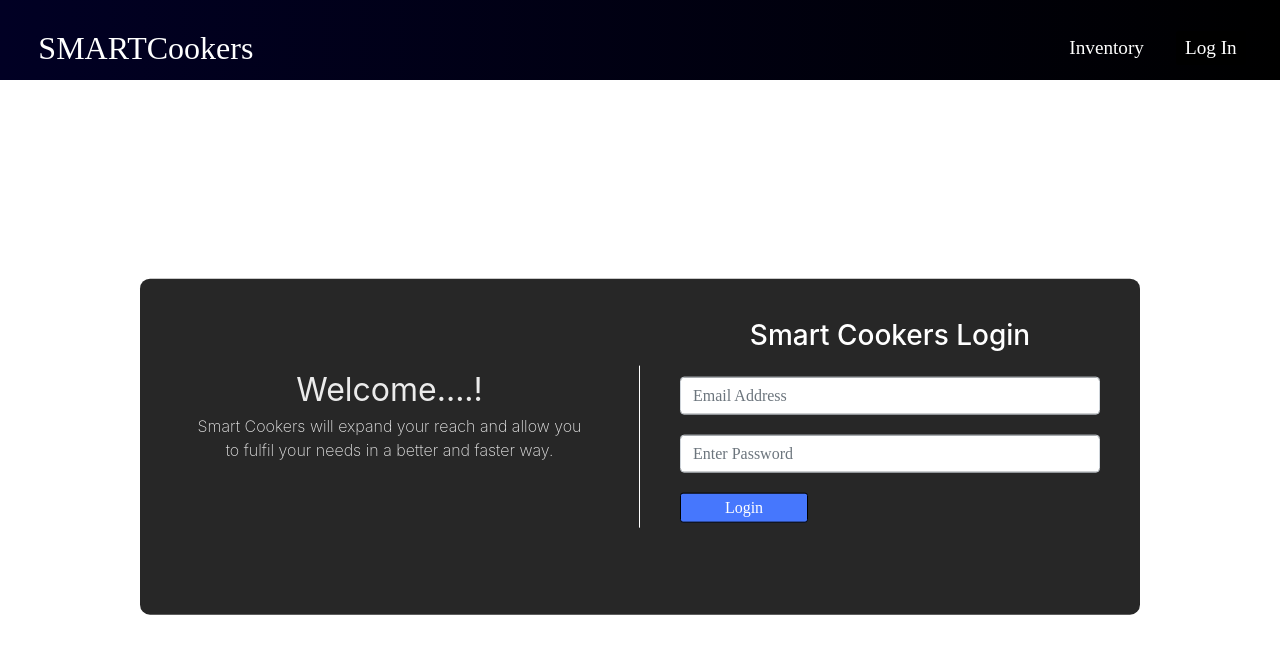
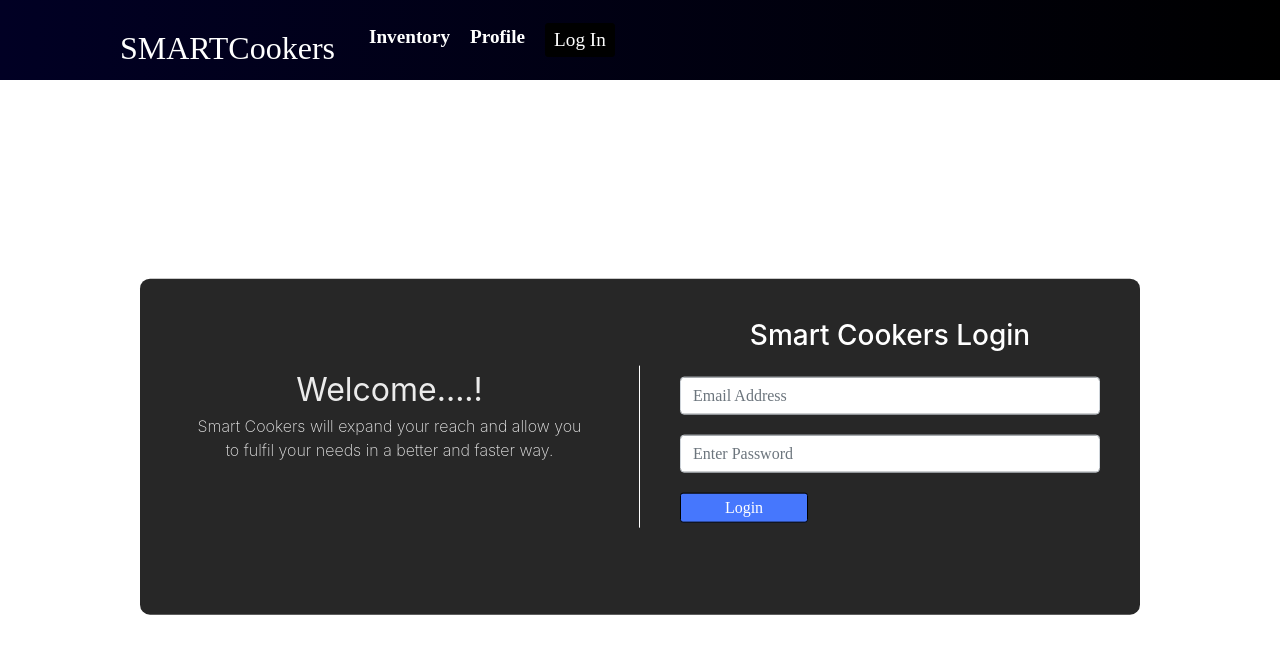
Before and after one commit to ISithmini/smart-cookers-frontend, a React (Vite) app: page /login in a window 1280 px wide. Shown: the top 654 px of the page. Built offline with nearby package versions, Linux system fonts and the light colour scheme; a web font is replaced by a local one.

Commit message:
authcontext provider modified

```diff
--- a/src/App.tsx
+++ b/src/App.tsx
@@ -22,6 +22,7 @@ const App: React.FunctionComponent<IAppProps> = () => {
 
   return (
     <div className="App">
+      <AuthContextProvider>
       <BrowserRouter>
           <NavBar />
           <Routes >
@@ -35,6 +36,7 @@ const App: React.FunctionComponent<IAppProps> = () => {
             <Route path='/view-products/id=:id' element={<OneProductDisplay/>} />
           </Routes>
       </BrowserRouter>
+      </AuthContextProvider>
 
     </div>
   )
--- a/src/Components/NavBarComponent/NavBar.css
+++ b/src/Components/NavBarComponent/NavBar.css
@@ -2,21 +2,21 @@
   background: linear-gradient(90deg, rgb(1, 0, 36) 0%, rgb(0, 0, 0) 100%);
   height: 80px;
   display: flex;
-  justify-content: center;
   align-items: center;
-  font-size: 1.2rem;
-  position: sticky;
+  /* position: fixed !important; */
   top: 0;
+  left: 0;
   z-index: 999;
+  transition: 0.2s;
   font-family: "Montserrat-Regular";
 }
 
 .navbar-container {
   display: flex;
-  justify-content: center;
   align-items: center;
   height: 80px;
   max-width: 1500px;
+
 }
 
 .navbar-title{
@@ -31,123 +31,129 @@
 
 }
 
-
-.nav-menu {
-  display: grid;
-  grid-template-columns: repeat(4, auto);
-  grid-gap: 10px;
-  list-style: none;
-  text-align: center;
-  width: 60vw;
-  justify-content: end;
-  margin-right: 2rem;
-}
-
-.nav-item {
-  height: 80px;
-}
-
-.nav-links {
+.menu-icon {
+  margin-left: 200px ;
   color: #fff;
-  display: flex;
-  align-items: center;
-  text-decoration: none;
-  padding: 0.5rem 1rem;
-  height: 100%;
-}
-
-.nav-links:hover {
-  border-bottom: 4px solid #fff;
-  transition: all 0.2s ease-out;
-}
-
-
-.nav-links-mobile {
+  font-size: 1.2em;
   display: none;
 }
 
-.menu-icon {
-  display: none;
+.nav-menu {
+  color: #242424;
+  display: flex;
+  width: max-content;
+  float: right;
+  align-items: center;
+  justify-content: space-between;
+  transition: 0.3s;
 }
 
-@media screen and (max-width: 960px) {
-  .NavbarItems {
-    position: relative;
+.nav-menu ul {
+  padding-left: 0;
+}
+
+.nav-menu-icon-sec {
+  display: flex;
+  justify-content: center;
+}
+
+.menu-button-section {
+  margin-left: 0px;
+  display: flex;
+}
+
+.menu-item {
+  display: inline;
+  padding-left: 10px;
+  padding-right: 10px;
+  font-size: 1.2em;
+}
+
+.nav-menu-link {
+  color: rgb(255, 255, 255);
+  font-weight: 600;
+  text-decoration: none;
+  transition: 0.3s;
+}
+
+.nav-menu-link:hover {
+  padding-bottom: 5px;
+  text-decoration: none;
+  color: rgb(212, 212, 212);
+  border-bottom: solid 2px rgb(212, 212, 212);
+}
+
+.nav-menu-links.active {
+  color: #fff;
+  border-bottom: solid 2px rgb(255, 255, 255);
+}
+
+.nav-menu-link.notification-badge {
+  display: flex;
+}
+
+@media only screen and (max-width: 1300px) {
+  .navbar-container {
+    padding-left: 80px;
+    padding-right: 80px;
+  }
+}
+
+@media only screen and (max-width: 1400px) {
+  .navbar-container {
+    padding-left: 100px;
+    padding-right: 100px;
+  }
+}
+
+@media only screen and (max-width: 991px) {
+  .navbar-container {
+    padding-left: 15px;
+    padding-right: 15px;
+  }
+
+  .menu-icon {
+    display: block;
   }
 
   .nav-menu {
+    position: absolute;
     display: flex;
-    flex-direction: column;
-    width: 100%;
-    height: 90vh;
-    position: absolute;
+    align-items: center;
+    justify-content: space-around;
+    left: -100vw;
+    width: 100vw;
+    height: calc(100vh - 80px);
     top: 80px;
-    left: -100%;
-    opacity: 1;
-    transition: all 0.5s ease;
+    background-color: rgb(1, 0, 36);
+  }
+
+  .menu-button-section {
+    margin-left: 0px;
+    display: block;
+    padding: 30px;
+    padding-left: 25px !important;
+    box-sizing: border-box;
+    border-radius: 10px;
   }
 
   .nav-menu.active {
-    background: #000622;
     left: 0;
-    opacity: 1;
-    transition: all 0.5s ease;
-    z-index: 1;
   }
 
-  .nav-links {
+  .menu-item {
+    display: block;
+    position: relative;
+    width: 100%;
+    margin-left: auto;
+    margin-right: auto;
+    padding-bottom: 5px;
+    margin-bottom: 10px;
     text-align: center;
-    padding: 2rem;
-    width: 100%;
-    display: table;
-  }
-
-  .nav-links:hover {
-    background-color: #fff;
-    color: #242424;
-    border-radius: 0;
-  }
-
-  .navbar-title {
-    position: absolute;
-    top: 0;
-    left: 0;
-    transform: translate(25%, 50%);
-
-  }
-
-  .menu-icon {
-    color: #fff;
-    display: block;
-    position: absolute;
-    top: 0;
-    right: 0;
-    transform: translate(-100%, 60%);
-    font-size: 1.8rem;
-    cursor: pointer;
-  }
-
-  .nav-links-mobile {
-    display: block;
-    text-align: center;
-    margin: 2rem auto;
-    border-radius: 4px;
-    width: 80%;
-    text-decoration: none;
-    font-size: 1.2rem;
-    background-color: transparent;
-    color: #fff;
-    padding: 14px 20px;
-    border: 1px solid #fff;
-    transition: all 0.3s ease-out;
-  }
-
-  .nav-links-mobile:hover {
-    background: #fff;
-    color: #242424;
-    transition: 250ms;
+    border-bottom: 1px solid rgb(179, 179, 179);
   }
 }
+
 
 .btn{
   display: block;
@@ -159,7 +165,7 @@
     background-color: transparent;
     color: #fff;
     padding: 5px 5px;
-    border: 1px solid #fff;
+    border: 1px solid rgb(255, 255, 255);
     transition: all 0.3s ease-out;
 }
 .btn:hover {
--- a/src/Components/NavBarComponent/NavBar.tsx
+++ b/src/Components/NavBarComponent/NavBar.tsx
@@ -1,10 +1,13 @@
-import React, { useState, useEffect } from 'react';
+import React, { useState, useEffect, useContext } from 'react';
 import { Link } from "react-router-dom";
 import { FaTimes, FaBars } from "react-icons/fa";
 import './NavBar.css';
+import { AuthContext } from '../../Context/AuthContext';
+import { logOut } from '../../Services/Api/UserServices/UserApi';
 
 
 const NavBar = () => {
+    const { user, dispatch } = useContext(AuthContext);
     const [click, setClick] = useState(false);
     const [button, setButton] = useState(false);
 
@@ -25,6 +28,33 @@ const NavBar = () => {
 
     window.addEventListener('resize', showButton);
 
+    const handleLogin = async () => {
+        await logOut().then((res) => {
+            //console.log(res);
+            dispatch({ type: "REMOVE_USER", user: "" });
+        });
+    };
+
+    const renderLoginButton = () => {
+        if (!user) {
+            return (
+                <li className="menu-item" onClick={closeMobileMenu}>
+                    <Link className="nav-menu-link" to="/Login">
+                    <button className="btn">Log In </button>
+                    </Link>
+                </li>
+            );
+        } else {
+            return (
+                <li className="menu-item" onClick={handleLogin} >
+                    <Link className="nav-menu-link" to="/" >
+                    <button className="btn">Log Out</button>
+                    </Link>
+                </li>
+            );
+        }
+    };
+
     return (
         <>
             <nav className='navbar'>
@@ -35,24 +65,37 @@ const NavBar = () => {
                     <div className="menu-icon" onClick={handleClick}>
                         {click ? <FaTimes /> : <FaBars />}
                     </div>
-                    <ul className={click ? 'nav-menu active' : 'nav-menu'}>
-                        <li className="nav-item">
-                            <Link to="/inventory" className="nav-links-mobile" onClick={closeMobileMenu}>
+                    &nbsp;&nbsp;&nbsp;&nbsp;&nbsp;&nbsp;
+                    <div className={click ? 'nav-menu active' : 'nav-menu'}>
+                        <ul className="menu-button-section" >
+                            <li className="menu-item">
+                                <Link to="/inventory" className="nav-menu-link" onClick={closeMobileMenu}>
                                     Inventory
                                 </Link>
                             </li>
-                        <li className="nav-item">
-                            <Link to="/login" className="nav-links-mobile" onClick={closeMobileMenu}>
+                            <li className="menu-item">
+                                <Link to="/profile" className="nav-menu-link" onClick={closeMobileMenu}>
+                                    Profile
+                                </Link>
+                            </li>
+                            {/* <li className="menu-item">
+                                <Link to="/login" className="nav-menu-link" onClick={closeMobileMenu}>
                                     Log In
                                 </Link>
-                        </li>
+                            </li> */}
+
+
+                            {renderLoginButton()}
                         </ul>
-                    <Link to="/inventory" className="nav-links">
+
+                    </div>
+
+                    {/* <Link to="/inventory" className="nav-links">
                         Inventory
-                    </Link>
-                    <Link to='/login' className="nav-links">
+                    </Link> */}
+                    {/* <Link to='/login' className="nav-links">
                         {button && <button className="btn">Log In </button>}
-                    </Link>
+                    </Link> */}
                 </div>
 
             </nav>
--- a/src/Context/AuthContext.tsx
+++ b/src/Context/AuthContext.tsx
@@ -1,52 +1,59 @@
-import React, {  createContext, useContext, useReducer, useState } from 'react';
+import React, {  createContext, useContext, useReducer, useState, Dispatch } from 'react';
 //import { Auth } from './Auth';
 //import jwt_decode from 'jwt-decode';
 import jwt_decode, { InvalidTokenError, JwtPayload } from 'jwt-decode'
 import Cookie from 'js-cookie';
+import {AuthReducer} from './AuthReducer';
 
 type userToken = {
   id: number,
   role : string
 }
 
-type actionType = {
-  type : 'GET_USER' | 'REMOVE_USER',
-  user : {
-    id: number,
-  role : string
-    }
-}
-
-
-const userInitialState : userToken = { id: 0 , role:''};
-
-export const AuthContext = createContext(userInitialState);
-
-// export const useAuthContext = () => {
-//   return useContext(AuthContext);
+// type actionType = {
+//   type : 'GET_USER' | 'REMOVE_USER',
+//   user : {
+//     id: number,
+//   role : string
+//     }
 // }
 
-interface AuthContextProviderProps {
-  children:React.ReactNode
-}
-
-// interface contextType {
+// type contextType = {
 //   dispatch: React.Dispatch<any>,
 //     user: {
 //       id: number,
 //   role : string
 
 //     }
-
 // }
 
+const userInitialState : userToken = { id: 0 , role:''};
+
+// export const AuthContext = createContext({user : userInitialState; dispatch : Dispatch<AuthReducer>;});
+export const AuthContext= createContext<{
+  user: userToken;
+  dispatch: Dispatch<any>;
+}>({
+  user: userInitialState,
+  dispatch: () => null
+});
+
+export const useAuthContext = () => {
+  return useContext(AuthContext);
+}
+
+interface AuthContextProviderProps {
+  children:React.ReactNode
+}
+
+
+
 const AuthContextProvider = ({children,}:AuthContextProviderProps) => {
-
 
   //const [ auth, setAuth] = useState();
 
 
-  const userReducer = (state : userToken, action : actionType) => {
+  const userReducer = (state : any, action : any) => {
 
     switch (action.type) {
       case 'GET_USER':
@@ -60,7 +67,7 @@ const AuthContextProvider = ({children,}:AuthContextProviderProps) => {
       case 'REMOVE_USER':
         return action.user
       default:
-        return token;
+        return "";
     }
   }
 
@@ -77,10 +84,9 @@ const AuthContextProvider = ({children,}:AuthContextProviderProps) => {
 
   });
 
-  const value = {user, dispatch};
 
   return (
-    <AuthContext.Provider value ={value as contextType} >
+    <AuthContext.Provider value ={ {user, dispatch}} >
     {children}
   </AuthContext.Provider>
 
--- /dev/null
+++ b/src/Context/AuthReducer.tsx
@@ -0,0 +1,37 @@
+import jwt_decode, { InvalidTokenError, JwtPayload } from 'jwt-decode'
+import Cookie from 'js-cookie';
+
+
+type userToken = {
+    id: number,
+    role : string
+  }
+
+ export  type actionType = {
+    type : 'GET_USER' | 'REMOVE_USER',
+    user : {
+      id: number,
+    role : string
+      }
+  }
+
+
+
+export const AuthReducer = (state : userToken, action : actionType) => {
+
+    switch (action.type) {
+      case 'GET_USER':
+        const cookie = Cookie.get('regdata');
+        console.log(cookie)
+        let token = jwt_decode<userToken>(cookie || '') || null;
+        console.log(token)
+        return {
+          id: token.id,
+          role: token.role,
+        }
+      case 'REMOVE_USER':
+        return action.user
+      default:
+        return "";
+    }
+  }
--- a/src/Services/Api/UserServices/UserApi.tsx
+++ b/src/Services/Api/UserServices/UserApi.tsx
@@ -1,9 +1,10 @@
 import axios from "axios";
 //export const baseURL = "http://localhost:8000/";
 
-//axios.defaults.withCredentials = true;
+
 
 export const logIn = (email: string , password: string) => {
+    axios.defaults.withCredentials = true;
     return axios.post('http://localhost:8000/user/login', {
         email, password
     })
```
Also changed, not shown: src/Components/LoginComponent/login.tsx (+18 -4 lines), src/Components/ProfileComponent/Profile.css (+20 -2 lines), src/Components/OrderComponent/Order.tsx (added). Lines whose indentation alone changed are shown as unchanged.
